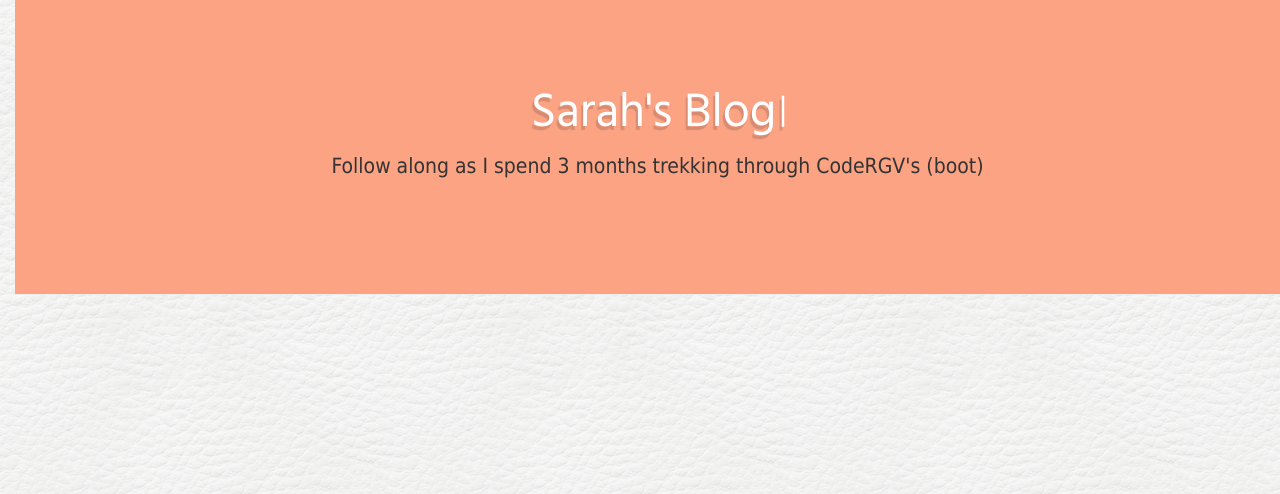
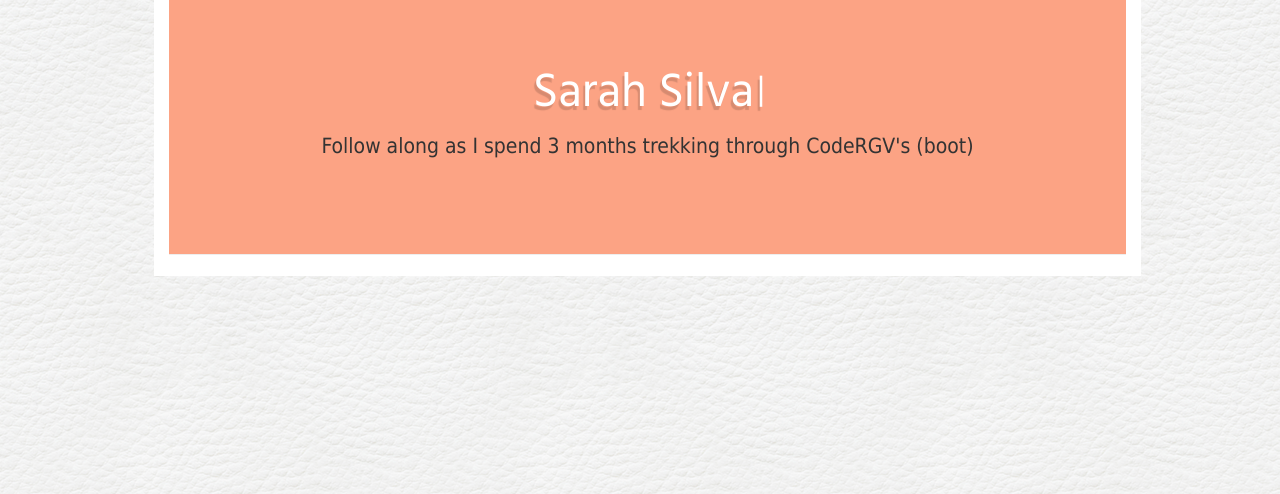
Before and after one commit to sarahsilva1/my-first-blog, a Django app: page / in a window 1280 px wide. Shown: the top 494 px of the page. Run offline with Django 3.2, Linux system fonts and the light colour scheme; data that the repository does not hold is empty; some libraries are stand-ins or nearby versions.

Commit message:
centered body so background appears on left and right sides

```diff
--- a/blog/static/css/blog.css
+++ b/blog/static/css/blog.css
@@ -1,72 +1,72 @@
+
+
+html, body {
+    padding: 0;
+    margin: 0;
+}
+body {
+    background: red; /* change this to your background image */
+}
+
+.container {
+    background: white;
+    width: 78%; /* adjust this to the proper width */
+    margin: 0 auto;
+}
+/*centering above*/
 
 h1 a {
     color: #FCA205;
     font-family: 'Hind';
 }
-
 h1 {
   text-shadow: -2px 4px 1px rgba(0, 0, 0, 0.15);
 }
-
 p {
     font-family: Tahoma, Geneva, sans-serif;
 }
-
 body {
     padding-left: 15px;
     font-family: 'Hind', sans-serif;
-
 }
-
 .page-header {
     background-color: #FCA384;
     margin-top: 0;
-    padding: 20px 20px 20px 40px;
+    size: 100, 200, 100, 200px;
+    padding: 00px 0px 0px 0px;
 }
-
 .page-header h1, .page-header h1 a, .page-header h1 a:visited, .page-header h1 a:active {
     color: #ffffff;
     font-size: 36pt;
     text-decoration: none;
 }
-
 .content {
     margin-left: 40px;
 }
-
 h1, h2, h3, h4 {
     font-family: 'Hind', cursive;
 }
-
 .date {
     color: #828282;
 }
-
 .save {
     float: right;
 }
-
 .post-form textarea, .post-form input {
     width: 100%;
 }
-
 .top-menu, .top-menu:hover, .top-menu:visited {
     color: #ffffff;
     float: right;
     font-size: 26pt;
     margin-right: 20px;
 }
-
 .post {
     margin-bottom: 70px;
 }
-
 .post h1 a, .post h1 a:visited {
     color: #000000;
 }
-
-
-
 
 /*blinking cursor below*/
 @import "lesshat";
@@ -118,7 +118,6 @@ article
   }
 }
 
-
 #cursor
 {
   position: relative;
@@ -135,3 +134,20 @@ body {
   background: url('../images/large_leather.png');
 }
 /*background added above*/
+
+/*path below*/
+.path {
+  stroke-dasharray: 1000;
+  stroke-dashoffset: 1000;
+  animation: dash 5s linear alternate infinite;
+}
+
+@keyframes dash {
+  from {
+    stroke-dashoffset: 1000;
+  }
+  to {
+    stroke-dashoffset: 0;
+  }
+}
+/*path above*/
--- a/blog/templates/blog/home.html
+++ b/blog/templates/blog/home.html
@@ -1,3 +1,5 @@
+
+
 {% load staticfiles %}
 <html>
     <head>
@@ -15,7 +17,7 @@
 
     </head>
 
-
+ <div class="container">
     <body>
         <div class="page-header">
           {% if user.is_authenticated %}
@@ -23,19 +25,13 @@
           {% endif %}
 
 
-<!--editing below this line-->
-<div style="background:transparent !important" class="jumbotron text-center">
-    <h1>Sarah's Blog<span id="cursor" class="blink">|</span></h1>
+
       <!-- cursor below -->
-
-
-
+      <div style="background:transparent !important" class="jumbotron text-center">
+          <h1>Sarah Silva<span id="cursor" class="blink">|</span></h1>
     <!-- cursor above -->
     <p>Follow along as I spend 3 months trekking through CodeRGV's (boot)</p>
 </div>
-
-<!--editing above this line-->
-
 
 
         </div>
@@ -50,4 +46,5 @@
 
 
     </body>
+  </div>
 </html>
```
Also changed, not shown: blog/templates/blog/base.html (+5 -6 lines), blog/static/images/brickwall.png (added).
